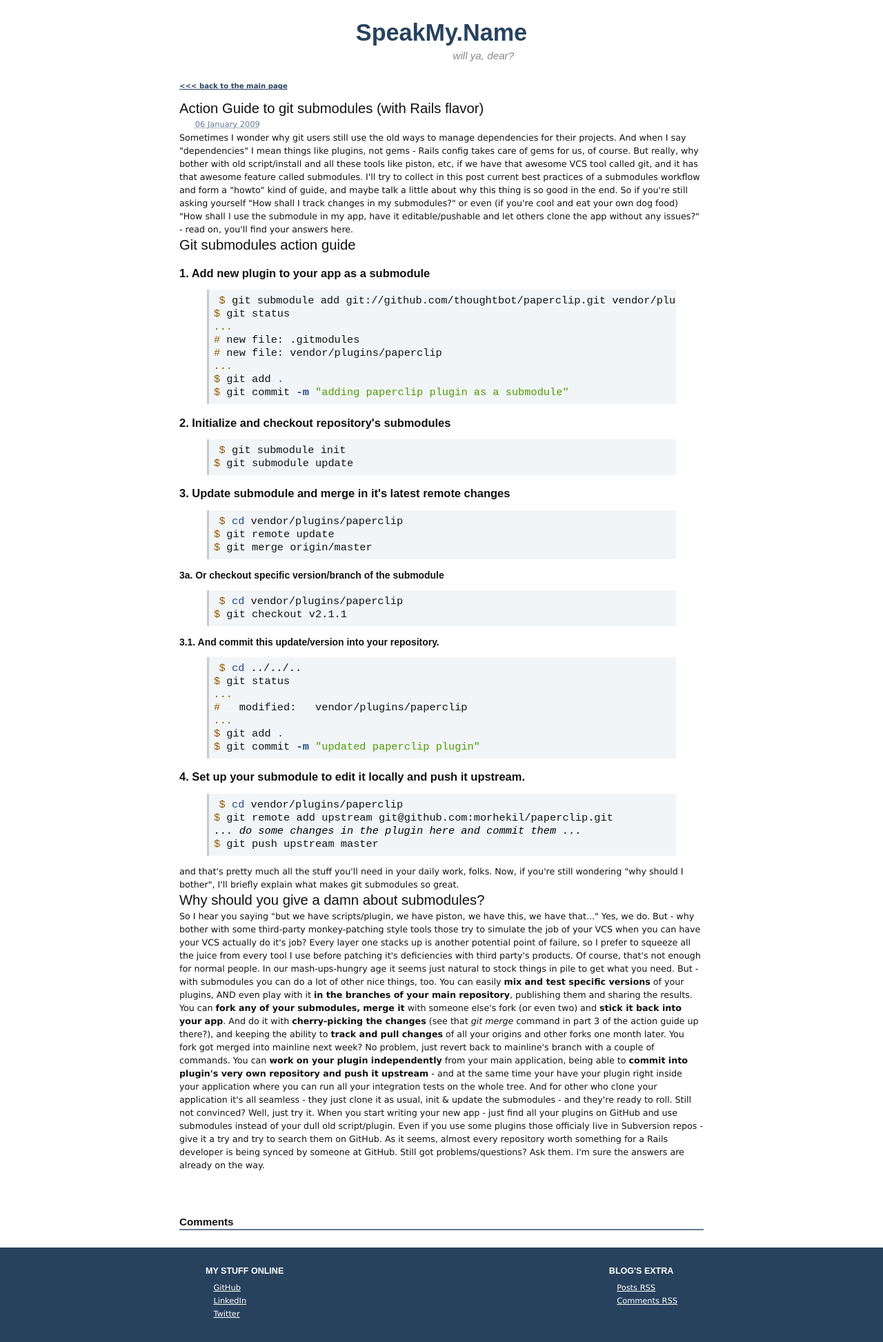
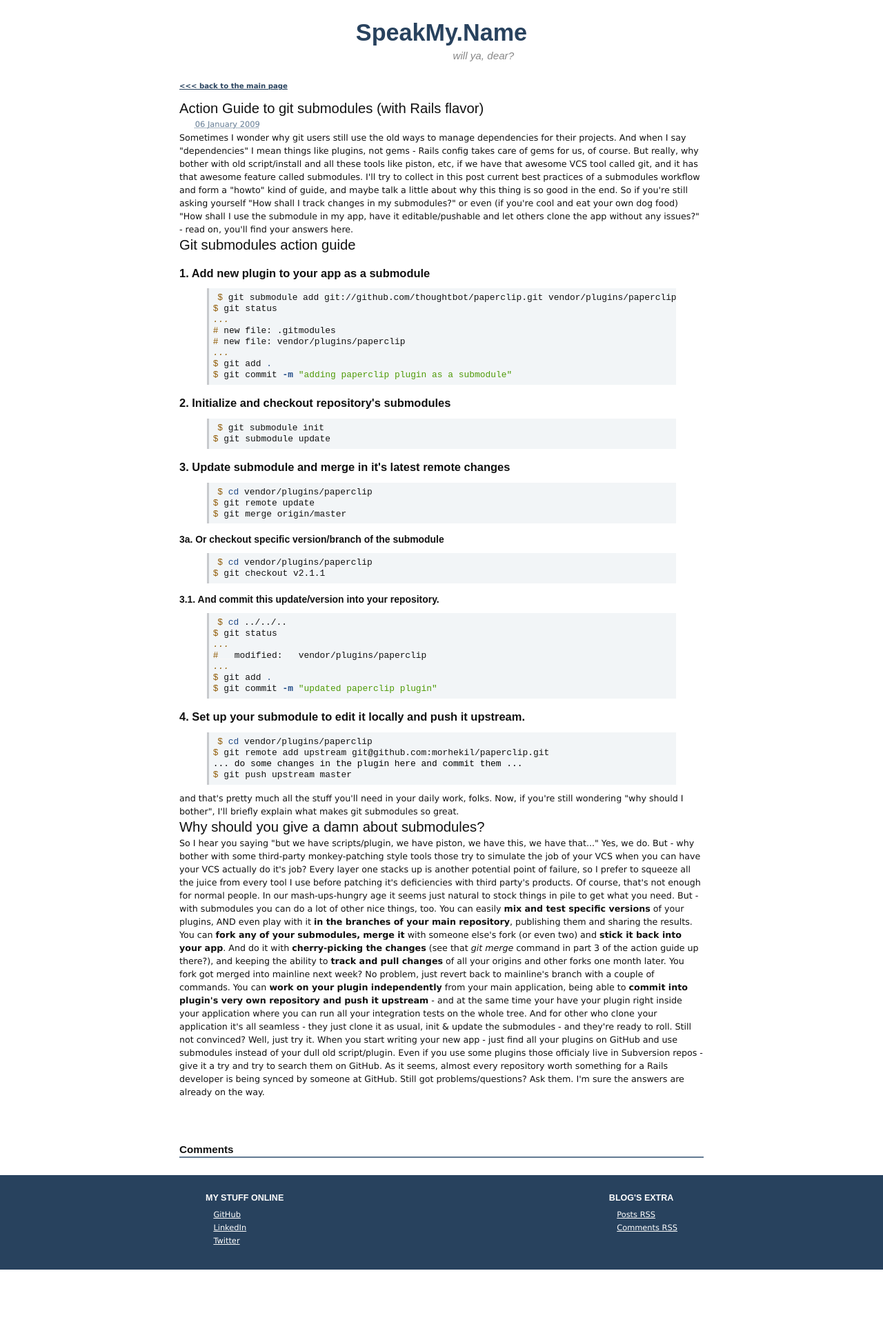
Before and after one commit to morhekil/speakmyname-blog, a Jekyll site: the page built from _posts/2009-01-06-action-guide-to-git-submodules-with-rails-flavor.textile, in a window 1280 px wide. Shown: the whole page at 69% size. Built offline with Jekyll 4.4.1, drawn with Linux system fonts in a browser that asks for light colours; a script that is not in the unit is left out; comment, search, counter and statistics services are not loaded; after the commit the page ends 1841 px from its top, so only the background shows below that.

Commit message:
smaller font for code blocks

```diff
--- a/_includes/header.html
+++ b/_includes/header.html
@@ -3,8 +3,8 @@
   <head>
     <title>{{ page.title }}</title>
     <link href="/styles/reset.css" rel="stylesheet" type="text/css" />
-    <link href="/styles/pygments.css" rel="stylesheet" type="text/css" />
-    <link href="/styles/content.css" rel="stylesheet" type="text/css" />
+    <link href="/styles/pygments.css?2014091401" rel="stylesheet" type="text/css" />
+    <link href="/styles/content.css?2014091401" rel="stylesheet" type="text/css" />
     <link rel="alternate" type="application/rss+xml" title="SpeakMy.Name - recent blog posts" href="http://feeds.feedburner.com/speakmyname" />
     <link rel="alternate" type="application/rss+xml" title="SpeakMy.Name - recent blog comments" href="http://feeds.feedburner.com/speakmyname-comments" />
   </head>
--- a/styles/content.css
+++ b/styles/content.css
@@ -17,7 +17,7 @@ pre {
   padding: 0.5em;
   background-color: #f2f5f7; border-left: 3px solid #C8CACD;
 }
-.highlight { position: relative; }
+.highlight { position: relative; font-size: 8pt; line-height: 1.5em; }
 .highlight .lineno { color: #999999; }
 
 .post p { text-align: justify; }
--- a/styles/pygments.css
+++ b/styles/pygments.css
@@ -18,7 +18,7 @@
 .highlight .gr { color: #ef2929 } /* Generic.Error */
 .highlight .gh { color: #000080; font-weight: bold } /* Generic.Heading */
 .highlight .gi { color: #00A000 } /* Generic.Inserted */
-.highlight .go { color: #000000; font-style: italic } /* Generic.Output */
+.highlight .go { color: #000000; } /* Generic.Output */
 .highlight .gp { color: #8f5902 } /* Generic.Prompt */
 .highlight .gs { color: #000000; font-weight: bold } /* Generic.Strong */
 .highlight .gu { color: #800080; font-weight: bold } /* Generic.Subheading */
```
